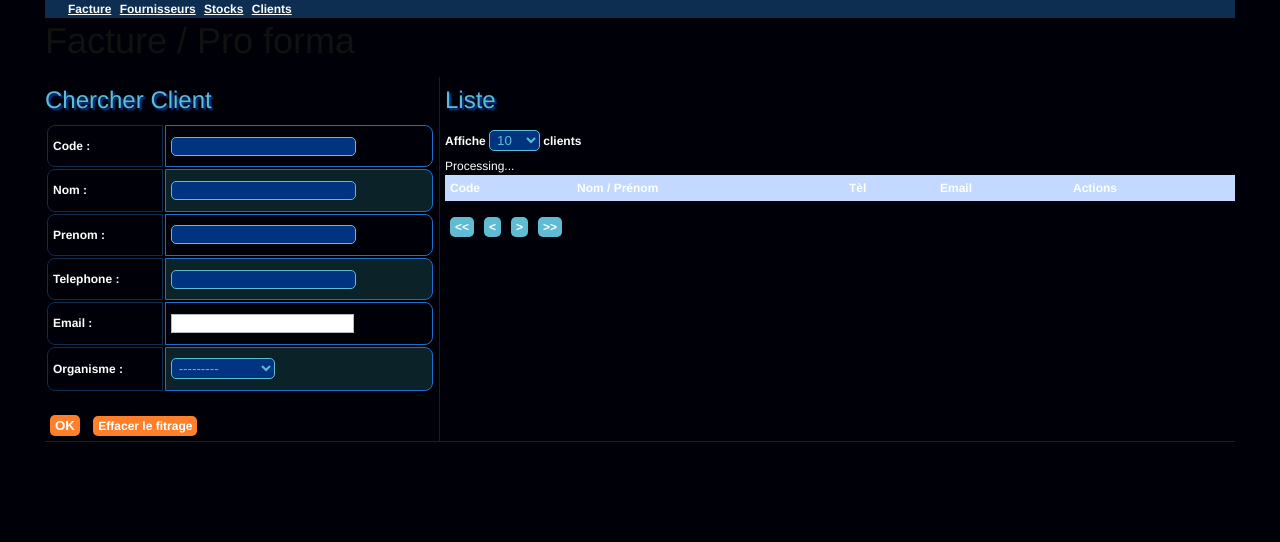
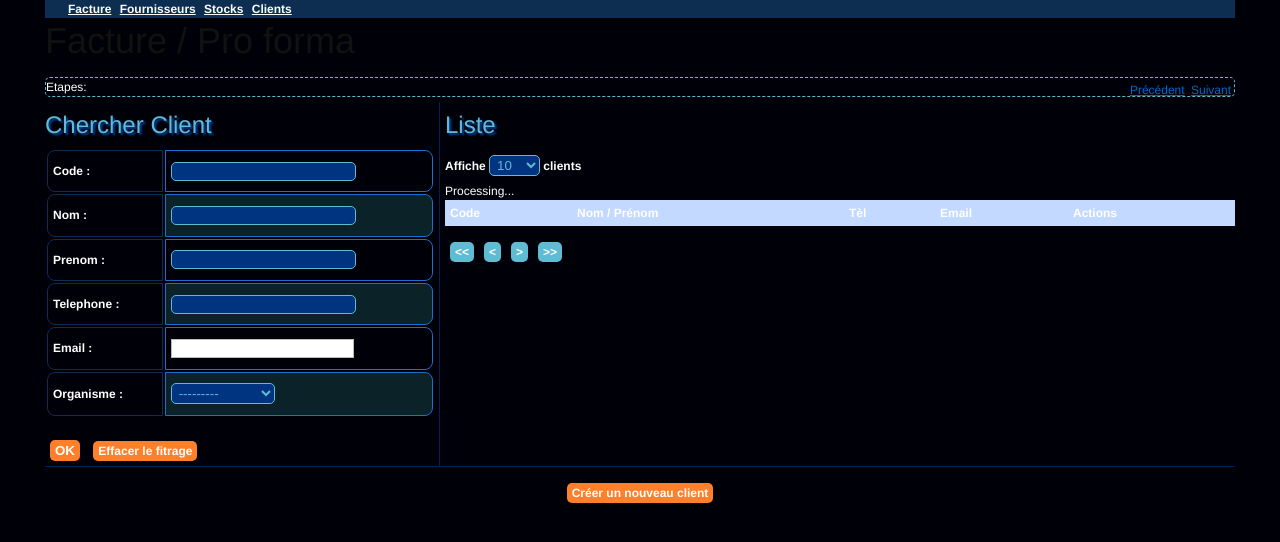
Before and after one commit to Xialis/Antares, a Django app: template Antares/Antares/templates/facture/index.html in a window 1280 px wide. Shown: the top 542 px of the page. Run offline with Django 3.2, Linux system fonts and the light colour scheme; the template is opened without the code that fills it: values that come from a table or form of the project are taken from there, others are empty; data comes from the database, SQL or seed files in the repository; both versions use the stored data as it was after the commit; parts of the project's set-up code (start-up, migrations or seed data) failed here and were passed over.

Commit message:
Progression de app:facture

```diff
--- a/Antares/Antares/media/style.css
+++ b/Antares/Antares/media/style.css
@@ -101,3 +101,11 @@ table.tableListing td ul { margin-bottom: 0; }
 
 .popbox table.formAsTable tr th { color: white; }
 .popbox table.formAsTable tr td { background: none;}
+
+
+/* navigation */
+
+div.navigation { background: none; border: 1px dashed #5fbcd3; border-radius: 5px; }
+div.navigation ul { margin: 3px 3px 3px 3px; display: inline; }
+div.navigation ul li { display: inline; margin-left: 3px;}
+div.navigation ul.ul_right { float: right; }
--- a/Antares/Antares/templates/facture/index.html
+++ b/Antares/Antares/templates/facture/index.html
@@ -7,6 +7,21 @@
 {% block center %}
 
 <h1>Facture / Pro forma</h1>
+
+<div class="first span-30">
+	<div class="navigation">
+		<ul class="ul_right">
+			<li><a href="{% url facture.func.etapePrecedente %}">Précédent</a></li>
+			<li><a href="{% url facture.func.etapeSuivante %}">Suivant</a></li>
+		</ul>
+		<span>Etapes:</span>
+		<ul class="ul_left">
+			{% for etape in appFacture.etapes %}
+			<li>{{ etape }}</li>
+			{% endfor %}
+		</ul>
+	</div>
+</div>
 
 <div class="first span-30">
 	<div class="first span-10 border">
@@ -32,7 +47,10 @@
 			</tbody>
 		</table>
 	</div>
+	<hr>
+	<p style="text-align: center;"><a href="{% url facture.func.creerClient %}" class="action">Créer un nouveau client</a></p>
 </div>
-<hr>
+
+
 
 {% endblock %}
--- a/Antares/client/views.py
+++ b/Antares/client/views.py
@@ -9,6 +9,8 @@ from django.utils import simplejson
 from client.models import *
 from client.forms import *
 from client.func import ajoutClient, ajoutPrescripteur, ajoutOrganisme, filtration, initFiltration
+
+from facture.func import utiliserClient
 
 
 def index(request):
@@ -107,6 +109,7 @@ def ajaxListClient(request):
 
     for client in listeClient:
         action = u"<a href='" + reverse(infoClient, args=[client.id]) + u"' class='action'>Détails</a>"
+        action += u"<a href='" + reverse(utiliserClient, args=[client.id]) + u"' class='action'>Utiliser</a>"
         aaData.append([client.code, client.nom + " " + client.prenom, client.telephone, client.email, action])
 
     retour.update({"aaData": aaData})
--- a/Antares/facture/urls.py
+++ b/Antares/facture/urls.py
@@ -1,6 +1,10 @@
 from django.conf.urls import patterns, url
 
-urlpatterns = patterns('facture.views',
-        url(r'^$', 'index'),
-
+urlpatterns = patterns('facture',
+        url(r'^$', 'views.index'),
+        url(r'^creerClient/', 'func.creerClient'),
+        url(r'^utiliserClient/(?P<cid>\d+)/', 'func.utiliserClient'),
+        url(r'^etapeSuivante/', 'func.etapeSuivante'),
+        url(r'^etapePrecedente/', 'func.etapePrecedente'),
+        url(r'^etape/(?P<etape>\d+)/', 'func.allerEtape'),
         )
```
Also changed, not shown: Antares/facture/func.py (+48 -0 lines), Antares/facture/views.py (+7 -0 lines), Antares/sqlite.db.
